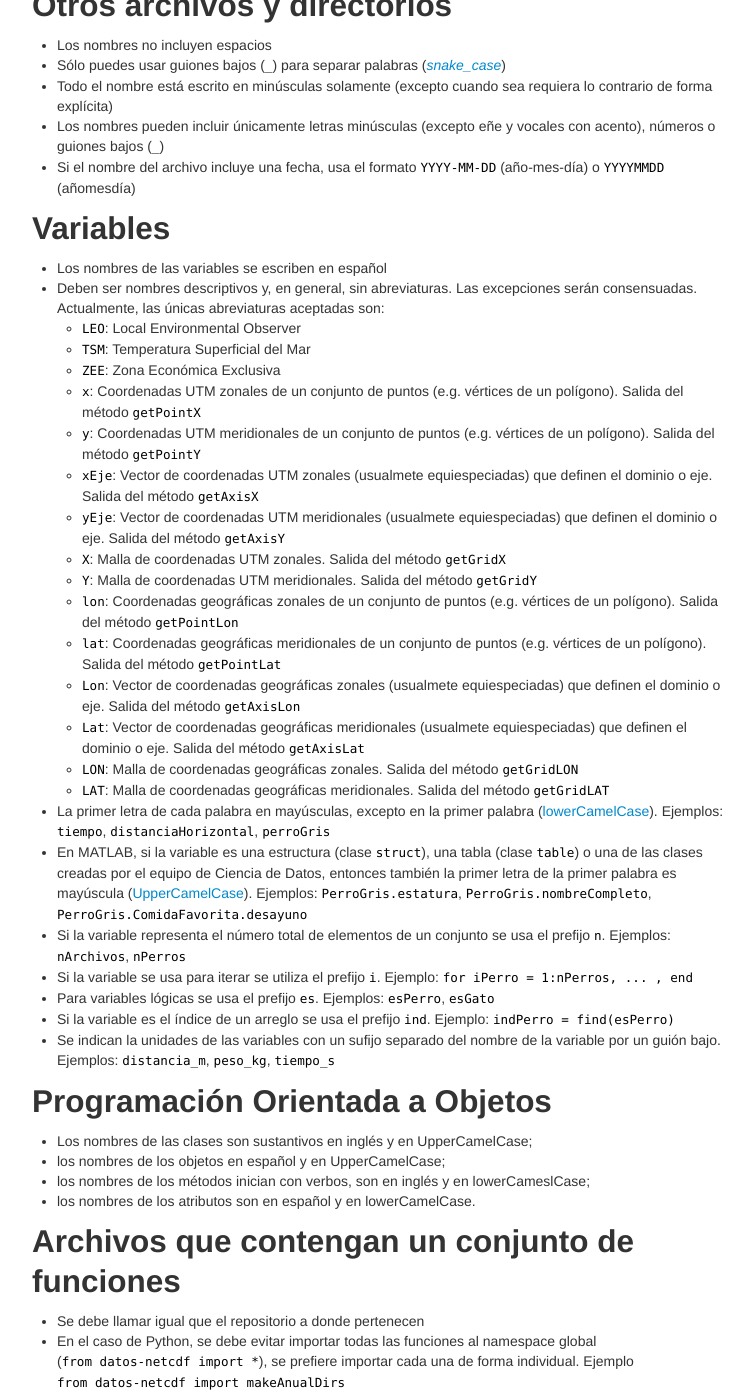
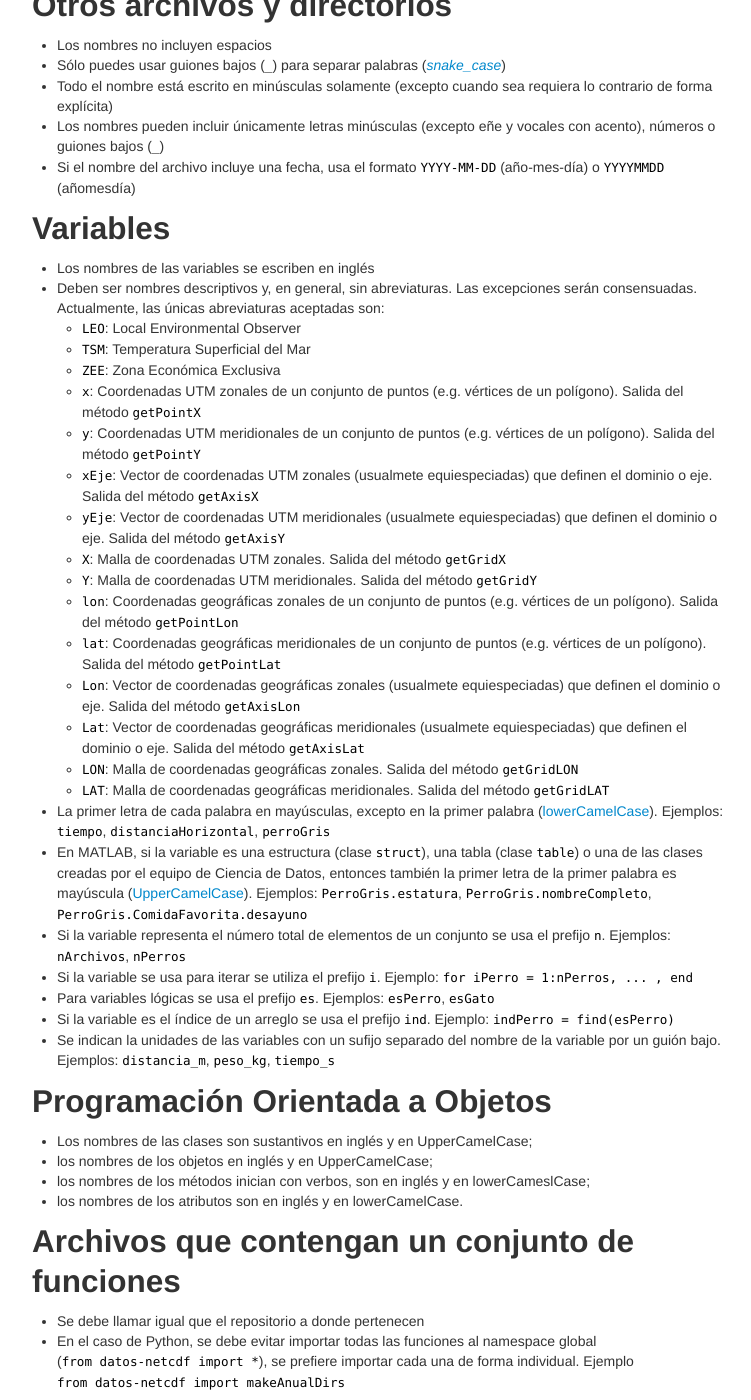
Before and after one commit to LizethMReyes/islasgeci.github.io, a Jekyll site: the page built from ciencia_de_datos/guia_de_estilo/nomenclatura.md, in a window 1280 px wide and 1400 px high, scrolled down 1613 px. Shown: the whole window, without its empty margins (258-1009 px from the left). Built offline with Jekyll 4.4.1, drawn with Linux system fonts in a browser that asks for light colours; some of the changed text lies outside the part shown.

Commit message:
Cambia toda la nomenclarua a inglés

```diff
--- a/ciencia_de_datos/guia_de_estilo/nomenclatura.md
+++ b/ciencia_de_datos/guia_de_estilo/nomenclatura.md
@@ -8,10 +8,10 @@
 
 Consulta nuestro protocolo para [nombrar un archivo de datos](https://islasgeci.github.io/datos_en_excel/protocolo/nomenclatura.html).
 
-## Programas
+## Programas (scripts)
 
 - Empiezan con un verbo
-- Nombres en español
+- Nombres en inglés
 - Nombres en _lowerCamelCase_ (sin espacios)
 - Nombres pueden incluir únicamente letras (excepto eñe y vocales con acento) y números
 
@@ -46,7 +46,7 @@
 
 ### Variables dentro del Makefile
 
-Los nombres de las variables que dentro del `Makefile` definen un conjunto de archivos están formado por cinco elementos, son en español y [_lowerCamelCase_](https://en.wikipedia.org/wiki/Camel_case).
+Los nombres de las variables que dentro del `Makefile` definen un conjunto de archivos están formado por cinco elementos, son en inglés y [_lowerCamelCase_](https://en.wikipedia.org/wiki/Camel_case).
 
 Las variables que definen conjuntos de archivos de **datos** se nombran como:
 
@@ -84,7 +84,7 @@
 
 ## Variables
 
-- Los nombres de las variables se escriben en español
+- Los nombres de las variables se escriben en inglés
 - Deben ser nombres descriptivos y, en general, sin abreviaturas. Las excepciones serán consensuadas. Actualmente, las únicas abreviaturas aceptadas son:
     - `LEO`: Local Environmental Observer
     - `TSM`: Temperatura Superficial del Mar
@@ -122,9 +122,9 @@
 ## Programación Orientada a Objetos
 
 - Los nombres de las clases son sustantivos en inglés y en UpperCamelCase;
-- los nombres de los objetos en español y en UpperCamelCase;
+- los nombres de los objetos en inglés y en UpperCamelCase;
 - los nombres de los métodos inician con verbos, son en inglés y en lowerCameslCase;
-- los nombres de los atributos son en español y en lowerCamelCase.
+- los nombres de los atributos son en inglés y en lowerCamelCase.
 
 ## Archivos que contengan un conjunto de funciones
 
```
